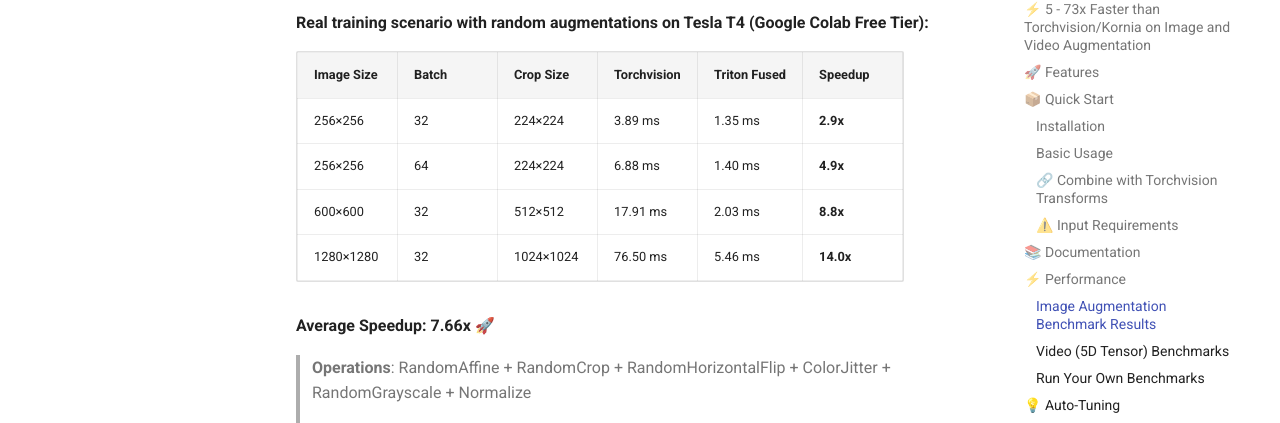
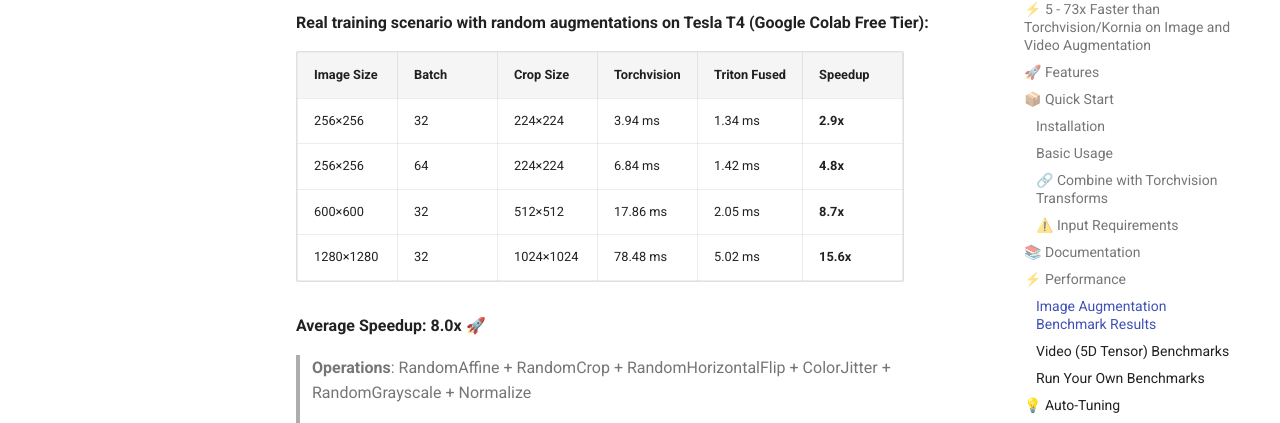
Before and after one commit to yuhezhang-ai/triton-augment, an MkDocs documentation site: the page built from docs/index.md, in a window 1280 px wide and 900 px high, scrolled down 4447 px. Shown: the part 147-570 px from the top of the window. Built offline with MkDocs 1.6.1 and Material for MkDocs 9.7.7, drawn with Linux system fonts in a browser that asks for light colours; comment, search, counter and statistics services are not loaded; some of the changed text lies outside the part shown.

```diff
--- a/docs/index.md
+++ b/docs/index.md
@@ -17,7 +17,7 @@
 
 Replace your augmentation pipeline with a **single fused kernel** and get:
 
-- **Image Speedup**: **8.1x average speedup** on Tesla T4 and **up to 12x faster** on large images (1280×1280) - compared to torchvision.transforms.v2.
+- **Image Speedup**: **8x average speedup** on Tesla T4 and **up to 15.6x faster** on large images (1280×1280) - compared to torchvision.transforms.v2.
 
 - **Video Speedup**: **5D video tensor support** with `same_on_batch=False, same_on_frame=True` control. Speedup: **8.6x vs Torchvision**, **73.7x vs Kornia** 🚀
 
@@ -185,12 +185,12 @@
 
 | Image Size | Batch | Crop Size | Torchvision | Triton Fused | Speedup |
 |------------|-------|-----------|-------------|--------------|---------|
-| 256×256    | 32    | 224×224   | 3.89 ms     | 1.35 ms      | **2.9x** |
-| 256×256    | 64    | 224×224   | 6.88 ms     | 1.40 ms      | **4.9x** |
-| 600×600    | 32    | 512×512   | 17.91 ms    | 2.03 ms      | **8.8x** |
-| 1280×1280  | 32    | 1024×1024 | 76.50 ms    | 5.46 ms      | **14.0x** |
+| 256×256    | 32    | 224×224   | 3.94 ms     | 1.34 ms      | **2.9x** |
+| 256×256    | 64    | 224×224   | 6.84 ms     | 1.42 ms      | **4.8x** |
+| 600×600    | 32    | 512×512   | 17.86 ms    | 2.05 ms      | **8.7x** |
+| 1280×1280  | 32    | 1024×1024 | 78.48 ms    | 5.02 ms      | **15.6x** |
 
-**Average Speedup: 7.66x** 🚀
+**Average Speedup: 8.0x** 🚀
 
 > **Operations**: RandomAffine + RandomCrop + RandomHorizontalFlip + ColorJitter + RandomGrayscale + Normalize
 
```
Also changed, not shown: README.md (+6 -6 lines), 1 other file.
